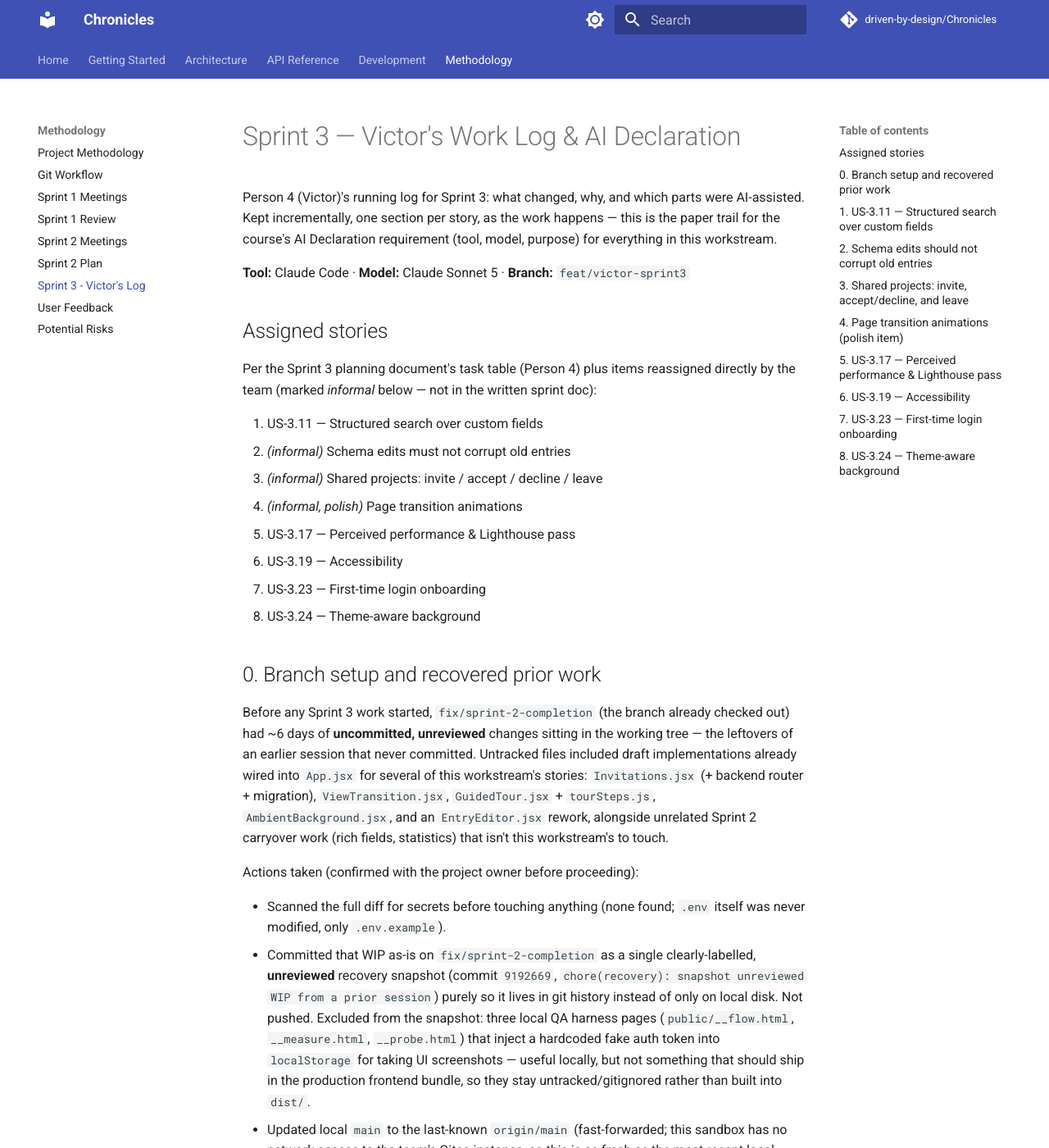
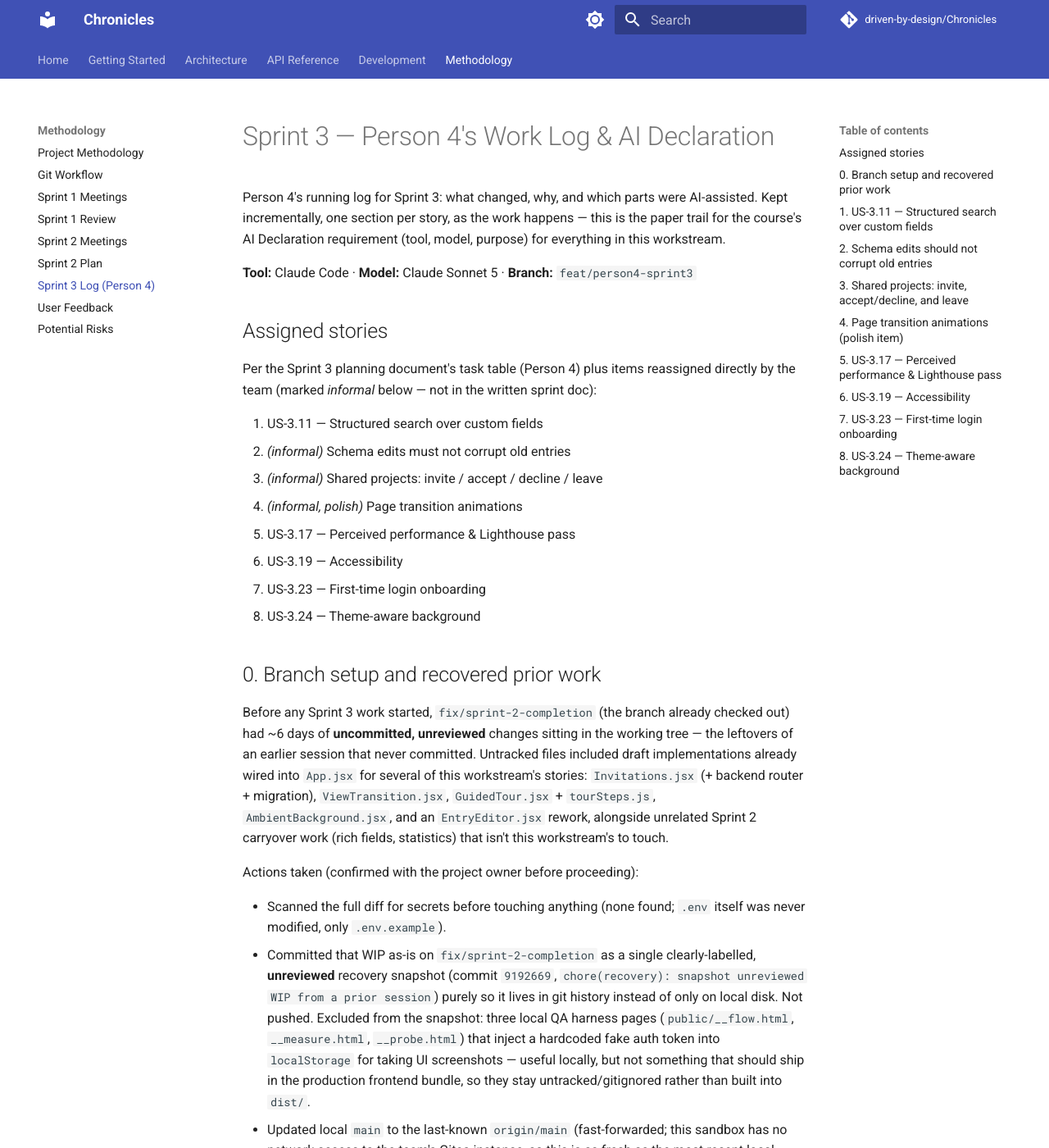
Before and after one commit to IcedMallard4334/Chronicles-Logbook, an MkDocs documentation site: the page built from docs/methodology/sprint-3-log.md, in a window 1280 px wide and 1400 px high. Shown: the whole window at 82% size. Built offline with MkDocs 1.6.1 and Material for MkDocs 9.7.7, drawn with Linux system fonts in a browser that asks for light colours; some of the changed text lies outside the part shown.

Commit message:
docs: drop the personal name from the branch and the sprint-3 log
Branch renamed feat/victor-sprint3 -> feat/person4-sprint3 and the log
file renamed sprint-3-victor-log.md -> sprint-3-log.md (title, self-
references and the mkdocs nav entry updated to match) to match the
existing team convention of branches and workstream ownership using a
role (Person 4) rather than a real name, seen already in this repo's
other person1/person2/person4-prefixed branches. Two already-existing
local commit message bodies from earlier in this workstream still say
"Victor" in their prose (not reworded, since that would mean rewriting
this branch's whole history for a wording nit); everything reachable
by a person reading the docs site or checking out the branch does not.

Co-Authored-By: Claude Sonnet 5 <noreply@anthropic.com>

```diff
--- a/docs/methodology/sprint-3-victor-log.md
+++ b/docs/methodology/sprint-3-log.md
@@ -1,11 +1,11 @@
-# Sprint 3 — Victor's Work Log & AI Declaration
+# Sprint 3 — Person 4's Work Log & AI Declaration
 
-Person 4 (Victor)'s running log for Sprint 3: what changed, why, and which
-parts were AI-assisted. Kept incrementally, one section per story, as the
-work happens — this is the paper trail for the course's AI Declaration
-requirement (tool, model, purpose) for everything in this workstream.
+Person 4's running log for Sprint 3: what changed, why, and which parts were
+AI-assisted. Kept incrementally, one section per story, as the work happens
+— this is the paper trail for the course's AI Declaration requirement (tool,
+model, purpose) for everything in this workstream.
 
-**Tool:** Claude Code · **Model:** Claude Sonnet 5 · **Branch:** `feat/victor-sprint3`
+**Tool:** Claude Code · **Model:** Claude Sonnet 5 · **Branch:** `feat/person4-sprint3`
 
 ## Assigned stories
 
@@ -51,9 +51,9 @@ Actions taken (confirmed with the project owner before proceeding):
 - Updated local `main` to the last-known `origin/main` (fast-forwarded;
   this sandbox has no network access to the team's Gitea instance, so
   this is as fresh as the most recent local fetch, not a live pull).
-- Branched `feat/victor-sprint3` off that updated `main` — **not** off
-  the recovery snapshot — so this branch's history stays scoped to
-  Victor's own stories rather than inheriting six other people's
+- Branched `feat/person4-sprint3` off that updated `main` — **not** off
+  the recovery snapshot — so this branch's history stays scoped to this
+  workstream's own stories rather than inheriting six other people's
   in-progress Sprint 2 carryover work wholesale.
 - Where a story below already had a draft in that recovery snapshot, the
   draft was pulled in *per file*, reviewed, fixed and tested like any
--- a/mkdocs.yml
+++ b/mkdocs.yml
@@ -97,6 +97,6 @@ nav:
     - Sprint 1 Review: methodology/sprint-review.md
     - Sprint 2 Meetings: methodology/sprint-2-meetings.md
     - Sprint 2 Plan: methodology/sprint-2-plan.md
-    - Sprint 3 - Victor's Log: methodology/sprint-3-victor-log.md
+    - Sprint 3 Log (Person 4): methodology/sprint-3-log.md
     - User Feedback: methodology/user-feedback.md
     - Potential Risks: methodology/risks.md
```
